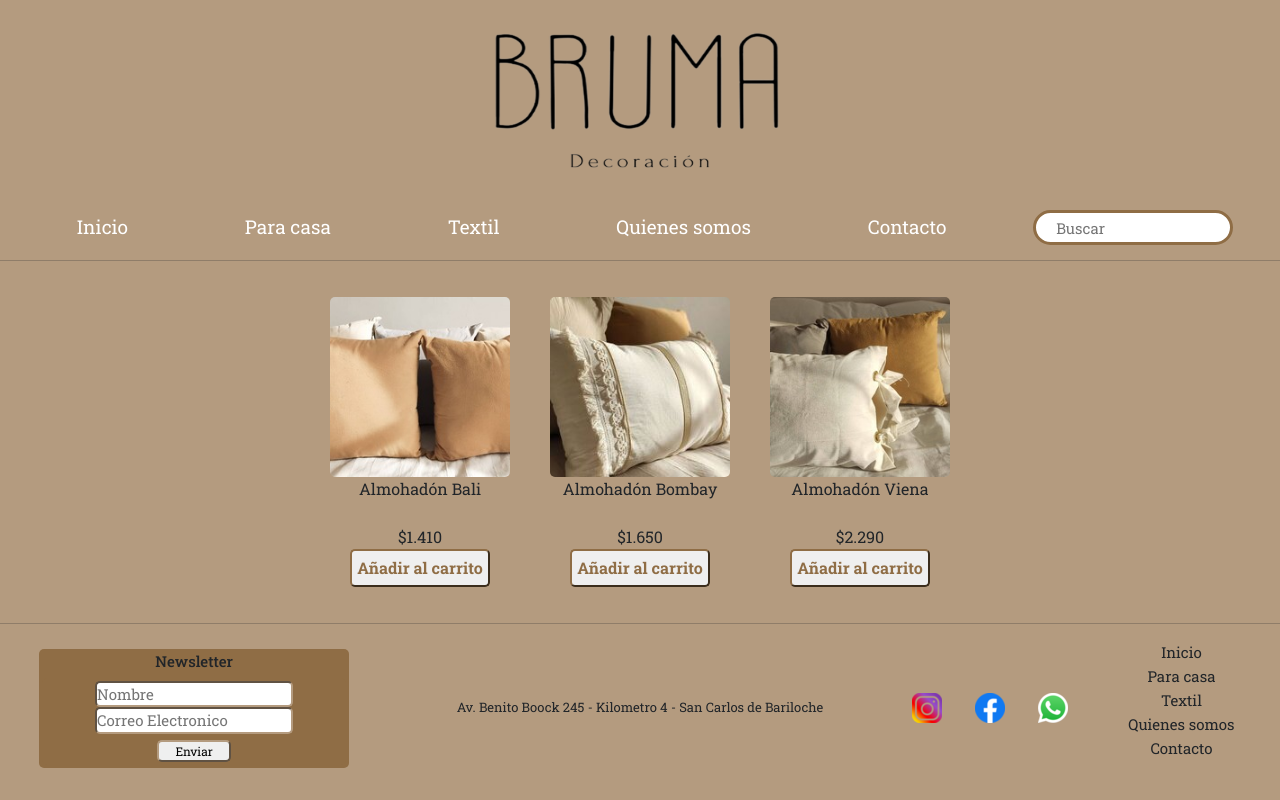
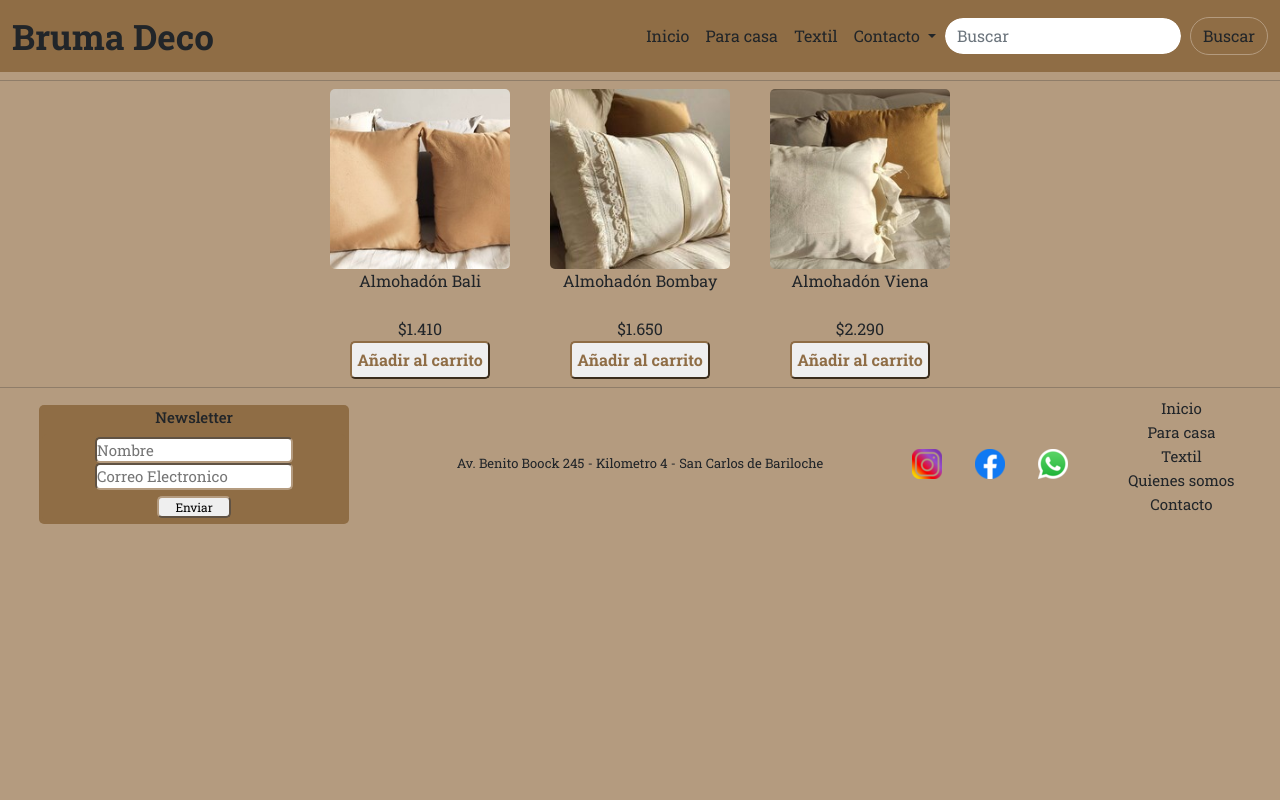
Before and after one commit to rodrigoisla99/bruma-deco-responsive, a plain HTML site: page Paginas/textil.html in a window 1280 px wide. Drawn offline with nearby package versions, Linux system fonts and the light colour scheme.

Commit message:
nav totalmente nuevo con bootstrap

```diff
--- a/Paginas/textil.html
+++ b/Paginas/textil.html
@@ -28,63 +28,50 @@
 
     <!-- Comienzo Header -->
     <header>
-        <div class="contenedor-uno">
-            <h1>Bruma Deco</h1>
-            <input type="checkbox" id="menu-hamburguesa">
-            <label for="menu-hamburguesa">
-                <i class="fa fa-bars" aria-hidden="true"></i>
-            </label>
+        <nav class="navbar navbar-expand-lg navbar-light">
+            <div class="container-fluid">
+                <a class="navbar-brand" href="#"><strong class="titulo-web">Bruma Deco</strong></a>
+                <button class="navbar-toggler" type="button" data-bs-toggle="collapse"
+                    data-bs-target="#navbarSupportedContent" aria-controls="navbarSupportedContent"
+                    aria-expanded="false" aria-label="Toggle navigation">
+                    <span class="navbar-toggler-icon"></span>
+                </button>
+                <div class="collapse navbar-collapse justify-content-end" id="navbarSupportedContent">
+                    <ul class="navbar-nav mb-2 mb-lg-0">
+                        <li class="nav-item">
+                            <a class="nav-link active" aria-current="page" href="../index.html">Inicio</a>
+                        </li>
+                        <li class="nav-item">
+                            <a class="nav-link" href="../Paginas/para-casa.html">Para casa</a>
+                        </li>
+                        <li class="nav-item">
+                            <a class="nav-link" href="../Paginas/textil.html">Textil</a>
+                        </li>
+                        <li class="nav-item dropdown">
+                            <a class="nav-link dropdown-toggle" href="" id="navbarDropdown" role="button"
+                                data-bs-toggle="dropdown" aria-expanded="false">
+                                Contacto
+                            </a>
+                            <ul class="dropdown-menu" aria-labelledby="navbarDropdown">
+                                <li><a class="dropdown-item"
+                                        href="../Paginas/contacto.html">Contactate</a></li>
+                                <li><a class="dropdown-item"
+                                        href="../Paginas/contacto.html">Preguntas frecuentes</a>
+                                </li>
+                                <li>
+                                    <hr class="dropdown-divider">
+                                </li>
+                            </ul>
+                        </li>
 
-            <nav class="menu">
-                <a href="../index.html">Inicio</a>
-                <a href="../Paginas/para-casa.html">Para casa</a>
-                <a href="../Paginas/textil.html">Textil</a>
-                <a href="../Paginas/quienes-somos.html">Quienes somos</a>
-                <a href="../Paginas/contacto.html">Contacto</a>
-            </nav>
-        </div>
-
-        <!-- Comienzo header laptop -->
-        <div class="header-laptop">
-
-            <img class="logo-bruma" src="../Imagenes/logo-bruma.png" alt="">
-
-            <nav>
-                <ul>
-                    <li>
-                        <a href="../index.html">Inicio</a>
-                    </li>
-                </ul>
-
-                <ul>
-                    <li>
-                        <a href="../Paginas/para-casa.html">Para casa</a>
-                    </li>
-                </ul>
-
-                <ul>
-                    <li>
-                        <a href="../Paginas/textil.html">Textil</a>
-                    </li>
-                </ul>
-
-                <ul>
-                    <li>
-                        <a href="../Paginas/quienes-somos.html">Quienes somos</a>
-                    </li>
-                </ul>
-
-                <ul>
-                    <li>
-                        <a href="../Paginas/contacto.html">Contacto</a>
-                    </li>
-                </ul>
-
-                <div class="buscar">
-                    <input type="text" placeholder="Buscar" required>
+                    </ul>
+                    <form class="d-flex">
+                        <input class="form-control me-2" type="search" placeholder="Buscar" aria-label="Search">
+                        <button class="btn btn-outline-success" type="submit">Buscar</button>
+                    </form>
                 </div>
-            </nav>
-        </div>
+            </div>
+        </nav>
     </header>
     <!-- Fin Header -->
 
--- a/main.css
+++ b/main.css
@@ -12,82 +12,50 @@ body {
     background-color: #b49b7f;
 }
 
+hr {
+    margin: 0.5rem 0;
+}
+
 .header-laptop {
     display: none;
 }
 
 /* COMIENZO HEADER - Mobile*/
-header {
-    width: 100%;
-    height: 50px;
-    background: #8f6d45;
+
+.titulo-web {
     color: #212529;
-    position: fixed;
-    top: 0;
-    left: 0;
-    z-index: 100;
-    border-bottom: 1px solid #b49b7f;
 }
 
-.contenedor-uno {
-    width: 85%;
-    margin: auto;
+.navbar-brand {
+    font-size: 20px;
 }
 
-h1 {
-    float: left;
-    font-size: 25px;
-    margin-top: 7px;
+.navbar {
+    padding-top: 0.3rem;
+    padding-bottom: 0.3rem;
 }
 
-#menu-hamburguesa {
-    display: none;
+.navbar-light .navbar-nav .nav-link.active,
+.navbar-light .navbar-nav .show>.nav-link {
+    color: #212529;
 }
 
-header label {
-    margin: 6px 0;
-    font-size: 28px;
-    float: right;
-    cursor: pointer;
+.navbar-light .navbar-nav .nav-link {
+    color: #212529;
 }
 
-header .contenedor-uno {
-    display: table;
+.navbar {
+    background-color: #8f6d45;
 }
 
-.menu {
-    position: absolute;
-    top: 50px;
-    left: 0;
-    width: 100%;
-    height: 100vh;
-    background: rgba(51, 51, 51, 0, 9);
-    transition: all 0.5s;
-    transform: translateX(-100%);
+.form-control {
+    border-radius: 20px;
 }
 
-.menu a {
-    display: block;
-    color: white;
-    height: 50px;
-    text-decoration: none;
-    padding: 15px;
-    border-bottom: 1px solid #b49b7f;
-    background-color: #8f6d45;
-    font-weight: bold;
-    text-align: center;
-}
-
-.menu a:hover {
-    background: rgba (225, 225, 225, 0.3);
-}
-
-#menu-hamburguesa:checked~.menu {
-    transform: translateX(0%);
-}
-
-section {
-    width: 100%;
+.btn-outline-success {
+    color: #212529;
+    border-color: #b49b7f;
+    border-radius: 20px;
 }
 
 /* FIN HEADER  - Mobile*/
@@ -95,9 +63,9 @@ section {
 
 /* COMIENZO MAIN - Mobile */
 
-main {
+/* main {
     margin-top: 50px;
-}
+} */
 
 #banner {
     position: relative;
@@ -187,7 +155,7 @@ main {
 }
 
 .productos {
-    margin: 20px;
+    margin: 0px 20px;
 }
 
 .productos img {
@@ -373,14 +341,14 @@ textarea {
 
 
 /* COMIENZO FOOTER - Mobile */
-footer {
+/* footer {
     display: flex;
     flex-wrap: wrap;
     justify-content: center;
     margin: 30px 30px;
     padding: 0;
     justify-items: center;
-}
+} */
 
 /* Newsletter */
 .newsletter {
@@ -545,76 +513,8 @@ footer {
 @media screen and (min-width: 1024px) {
 
     /* COMIENZO HEADER - Laptop */
-
-    header .contenedor-uno {
-        display: none;
-    }
-
-    header .header-laptop {
-        display: block;
-    }
-
-    header {
-        height: auto;
-        position: absolute;
-        background-color: #b49b7f;
-    }
-
-    .logo-bruma {
-        display: block;
-        margin: auto;
-        width: 400px;
-        height: 200px;
-    }
-
-    nav {
-        display: flex;
-        justify-content: space-evenly;
-        align-items: center;
-    }
-
-    nav>ul {
-        margin: 0;
-        padding: 0;
-    }
-
-    nav>ul>li {
-        display: inline-block;
-        list-style-type: none;
-    }
-
-    nav>ul>li>a {
-        padding: 10px 40px;
-        font-size: 19px;
-        color: white;
-        text-decoration: none;
-        font-family: 'Roboto Slab', serif;
-    }
-
-    nav>ul>li>a:hover {
-        color: #8f6d45;
-    }
-
-    .buscar {
-        padding: 10px;
-    }
-
-    .buscar input {
-        width: 200px;
-        height: 35px;
-        padding: 0px 20px;
-        font-size: 15px;
-        color: #8f6d45;
-        outline: none;
-        border: 3px solid #8f6d45;
-        border-radius: 50px;
-        font-family: 'Roboto Slab', serif;
-    }
-
-    .buscar input:hover {
-        transform: scale(1.1);
-        transition-duration: .3s;
-        transition-timing-function: ease;
+    .navbar-brand {
+        font-size: 35px;
     }
 
     /* FIN HEADER - Laptop */
@@ -622,9 +522,9 @@ footer {
 
     /* COMIENZO MAIN - Laptop */
 
-    main {
+    /* main {
         margin-top: 260px;
-    }
+    } */
 
     #banner h2 {
         font-size: 100px;
```
Also changed, not shown: Paginas/contacto.html (+42 -55 lines), Paginas/para-casa.html (+42 -55 lines), Paginas/quienes-somos.html (+42 -55 lines), index.html (+42 -57 lines).
